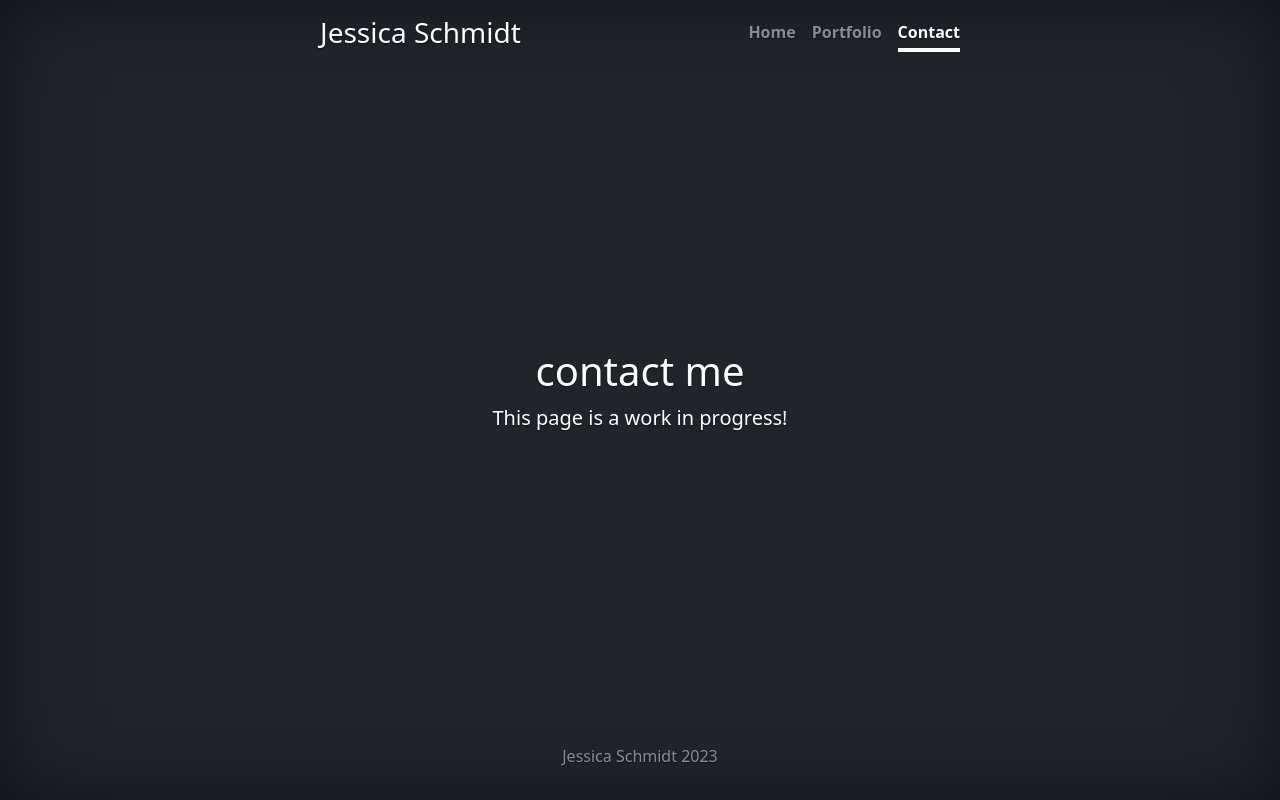
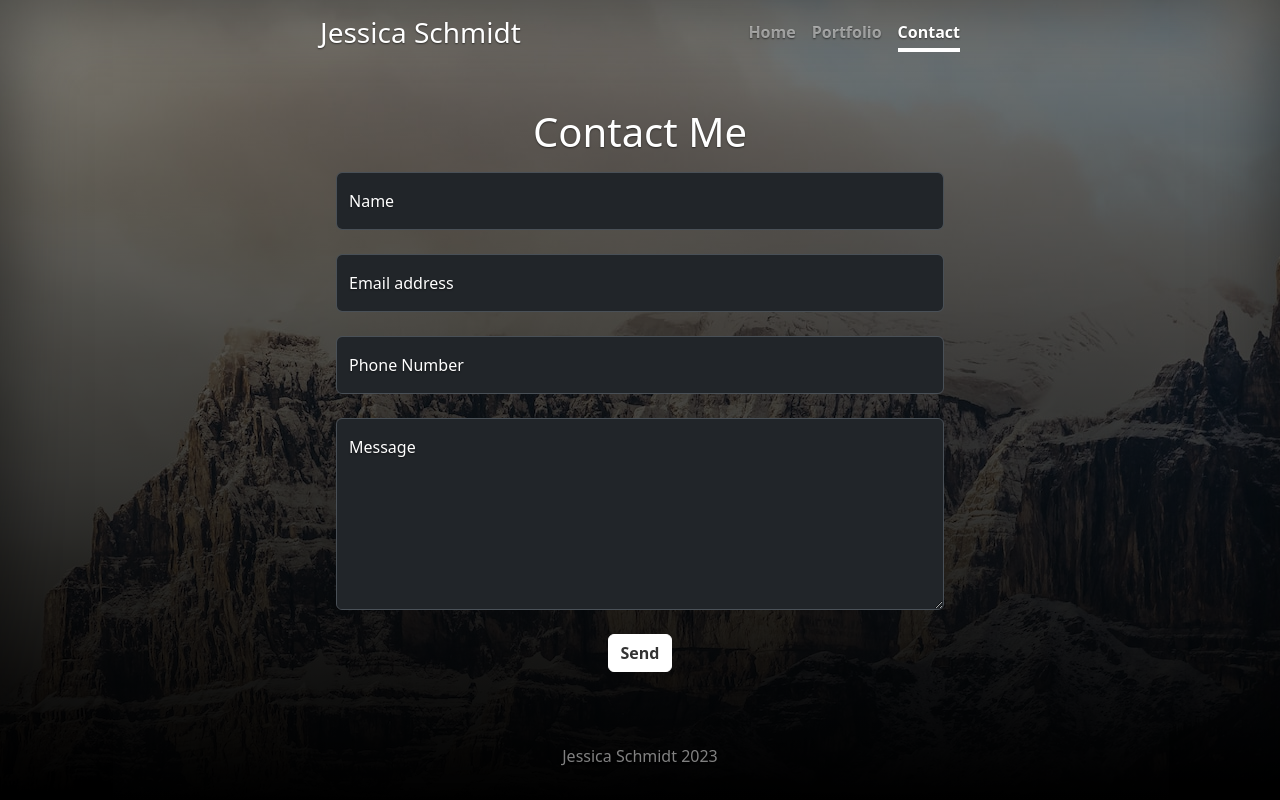
Before and after one commit to thejessimica/portfolio, a Flask app: page /contact in a window 1280 px wide. Run offline with Flask 3, Linux system fonts and the light colour scheme; some libraries are stand-ins or nearby versions.

Commit message:
Add images and contact form

```diff
--- a/main.py
+++ b/main.py
@@ -1,11 +1,19 @@
 from flask import Flask, render_template, redirect, url_for, request, flash, abort
 from flask_bootstrap import Bootstrap5
+from wtforms import StringField, SubmitField
+from wtforms.validators import DataRequired, URL
 import os
+import smtplib
+from email.message import EmailMessage
 
 
 app = Flask(__name__)
 app.config['SECRET_KEY'] = os.environ['FLASK_KEY']
 Bootstrap5(app)
+
+MY_EMAIL = os.environ["MY_EMAIL"]
+MY_EMAIL_PASSWORD = os.environ["MY_EMAIL_PASSWORD"]
+TARGET_EMAIL = os.environ["TARGET_EMAIL"]
 
 
 @app.route('/')
@@ -18,9 +26,35 @@ def portfolio():
     return render_template("portfolio.html")
 
 
-@app.route('/contact')
+@app.route('/contact', methods=["GET", "POST"])
 def contact():
-    return render_template("contact.html")
+    if request.method == "POST":
+        data = request.form
+        print(request.form['name'])
+        print(request.form['email'])
+        print(request.form['phone'])
+        print(request.form['message'])
+        send_email(data["name"], data["email"], data["phone"], data["message"])
+        return render_template("contact.html", form_submitted=True)
+    else:
+        return render_template("contact.html", form_submitted=False)
+
+
+def send_email(name, email, phone, message):
+    smtp_server = 'mail.privateemail.com'
+    port = 465
+    login = MY_EMAIL
+    password = MY_EMAIL_PASSWORD
+    email_message = EmailMessage()
+    email_message["Subject"] = "New Message Received"
+    email_message["From"] = MY_EMAIL
+    email_message["To"] = TARGET_EMAIL
+    content = f"Name: {name}\nEmail: {email}\nPhone: {phone}\nMessage: {message}"
+    email_message.set_content(content)
+    server = smtplib.SMTP_SSL(smtp_server, port)
+    server.login(login, password)
+    server.send_message(email_message)
+    server.quit()
 
 
 if __name__ == "__main__":
--- a/static/css/cover.css
+++ b/static/css/cover.css
@@ -19,6 +19,12 @@
 body {
   text-shadow: 0 .05rem .1rem rgba(0, 0, 0, .5);
   box-shadow: inset 0 0 5rem rgba(0, 0, 0, .5);
+  background:
+  linear-gradient(
+  rgba(0, 0, 0, 0.4),
+  rgba(0, 0, 0, 1.0)),
+  url("../assets/img/jericho-cervantes-rocky-mountains.jpg");
+  background-position: top;
 }
 
 .cover-container {
--- a/templates/contact.html
+++ b/templates/contact.html
@@ -12,8 +12,72 @@
   </header>
 
   <main class="px-3">
-    <h1>contact me</h1>
-    <p class="lead">This page is a work in progress!</p>
+    {% if form_submitted %}
+    <h1>Thank you for reaching out!</h1>
+    {% else: %}
+    <h1>Contact Me</h1>
+    <p class="lead">
+    <form
+            id="contactForm"
+            name="sentMessage"
+            action="{{ url_for('contact') }}"
+            method="post"
+          >
+            <div class="form-floating">
+              <input
+                class="form-control"
+                id="name"
+                name="name"
+                type="text"
+                placeholder="Enter your name..."
+                required
+              /><br>
+              <label for="name">Name</label>
+            </div>
+            <div class="form-floating">
+              <input
+                class="form-control"
+                id="email"
+                name="email"
+                type="email"
+                placeholder="Enter your email..."
+                required
+              /><br>
+              <label for="email">Email address</label>
+            </div>
+            <div class="form-floating">
+              <input
+                class="form-control"
+                id="phone"
+                name="phone"
+                type="tel"
+                placeholder="Enter your phone number..."
+                required
+              /><br>
+              <label for="phone">Phone Number</label>
+            </div>
+            <div class="form-floating">
+              <textarea
+                class="form-control"
+                id="message"
+                name="message"
+                placeholder="Enter your message here..."
+                required
+                style="height: 12rem"
+              ></textarea>
+              <label for="message">Message</label>
+            </div>
+            <br />
+            <button
+              class="btn btn-light fw-bold border-white bg-white"
+              id="submitButton"
+              type="submit"
+            >
+              Send
+            </button>
+          </form>
+    </p>
+    {% endif %}
   </main>
 
 
--- a/templates/index.html
+++ b/templates/index.html
@@ -13,9 +13,9 @@
 
   <main class="px-3">
     <h1>hello there :)</h1>
-    <p class="lead">Welcome to my portfolio site! My name is Jessica and I am a full-stack developer. Please check out my Portfolio page to see all of my projects!</p>
+    <p class="lead">Welcome to my portfolio site! My name is Jessica, and I am a software developer. I am currently looking for full-time work. <br>Check out my portfolio with the link below!</p>
     <p class="lead">
-      <a href="{{ url_for('portfolio') }}" class="btn btn-lg btn-light fw-bold border-white bg-white">Portfolio</a>
+      <a href="{{ url_for('portfolio') }}" class="btn btn-lg btn-light fw-bold border-white bg-white">View Portfolio</a>
     </p>
   </main>
 
```
Also changed, not shown: static/assets/img/jericho-cervantes-rocky-mountains.jpg (added).
